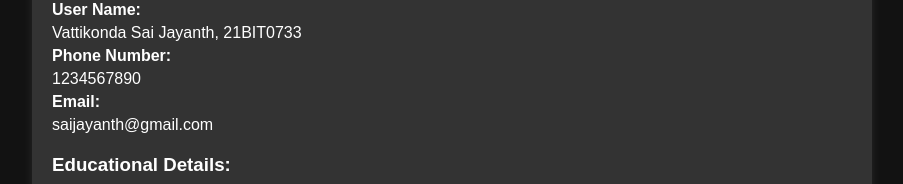
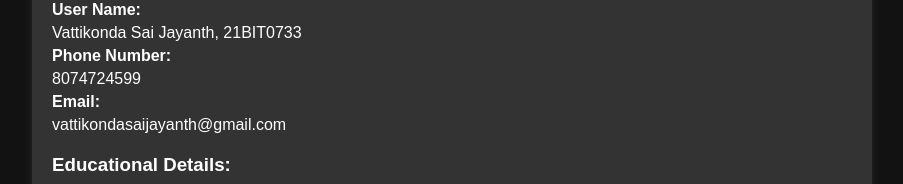
Before and after one commit to saijayanth-vattikonda/quiz-app, a website: page client/student/profile.html in a window 1280 px wide. Shown: the part 157-341 px from the top of the page, without its empty margins (188-1091 px from the left). Drawn offline with Linux system fonts and the light colour scheme.

Commit message:
Update profile.html

```diff
--- a/client/student/profile.html
+++ b/client/student/profile.html
@@ -83,9 +83,9 @@
       <label for="userName">User Name:</label>
       <p id="userName">Vattikonda Sai Jayanth, 21BIT0733</p>
       <label for="phoneNumber">Phone Number:</label>
-      <p id="phoneNumber">1234567890</p>
+      <p id="phoneNumber">8074724599</p>
       <label for="email">Email:</label>
-      <p id="email">saijayanth@gmail.com</p>
+      <p id="email">vattikondasaijayanth@gmail.com</p>
     </div>
     <div class="educational-details">
       <h3>Educational Details:</h3>
```
